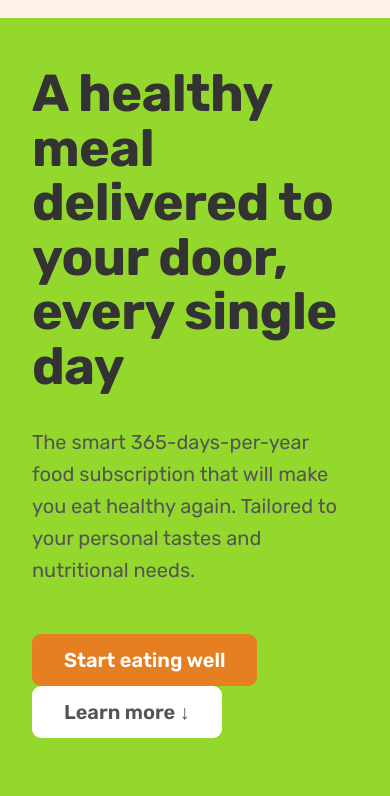
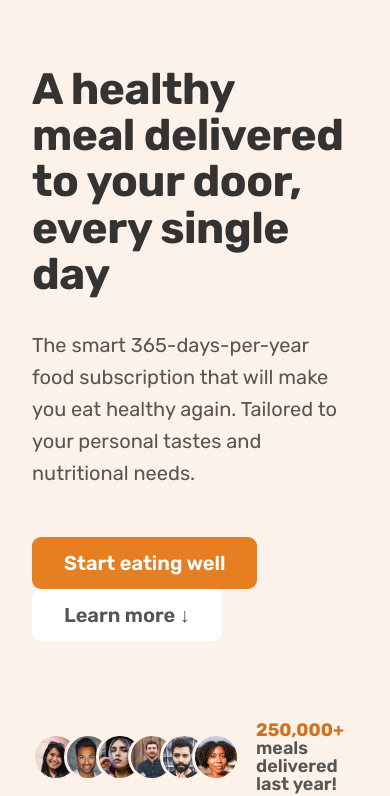
Before and after one commit to MatthewPCope/Omnifood, a plain HTML site: page index.html in a window 390 px wide. Shown: the part 78-874 px from the top of the page. Drawn offline with nearby package versions, Linux system fonts and the light colour scheme.

Commit message:
responsive

```diff
--- /dev/null
+++ b/css/queries.css
@@ -0,0 +1,8 @@
+@media (max-width:84em){
+    .hero{
+        max-width: 120rem;
+    }
+    .heading-primary{
+        font-size: 4.4rem;
+    }
+}
--- a/css/style.css
+++ b/css/style.css
@@ -57,11 +57,6 @@
 .section-hero{
     background-color: #fdf2e9;
     padding: 4.8rem 0 9.6rem 0;
-}
-@media(max-width: 1200px){
-    .section-hero{
-        background-color: #94d82d;
-    }
 }
 .hero{
     max-width: 130rem;
--- a/index.html
+++ b/index.html
@@ -8,6 +8,8 @@
     <link href="https://fonts.googleapis.com/css2?family=Rubik:ital,wght@0,300..900;1,300..900&display=swap" rel="stylesheet">
     <link rel="stylesheet" href="css/general.css">
     <link rel="stylesheet" href="css/style.css">
+    <link rel="stylesheet" href="css/queries.css">
+
     <title>Omnifood</title>
 </head>
 <body>
```
